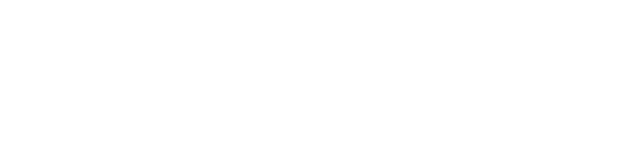
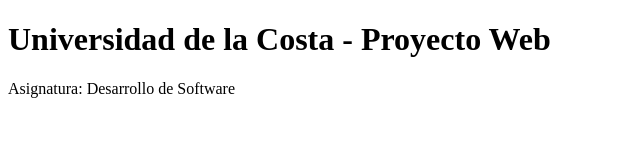
Before and after one commit to JesusMoreno06/Actividad1, a plain HTML site: page index.html in a window 1280 px wide. Shown: the whole page, without its empty margins (0-640 px from the left). Drawn offline with Linux system fonts and the light colour scheme.

Commit message:
3 Creamos un encabezado

```diff
--- a/index.html
+++ b/index.html
@@ -8,5 +8,9 @@
 </head>
 <body>
 
+    <header><h1>Universidad de la Costa - Proyecto Web</h1>
+    <p>Asignatura: Desarrollo de Software</p>
+</header>
+
 </body>
 </html>
```
